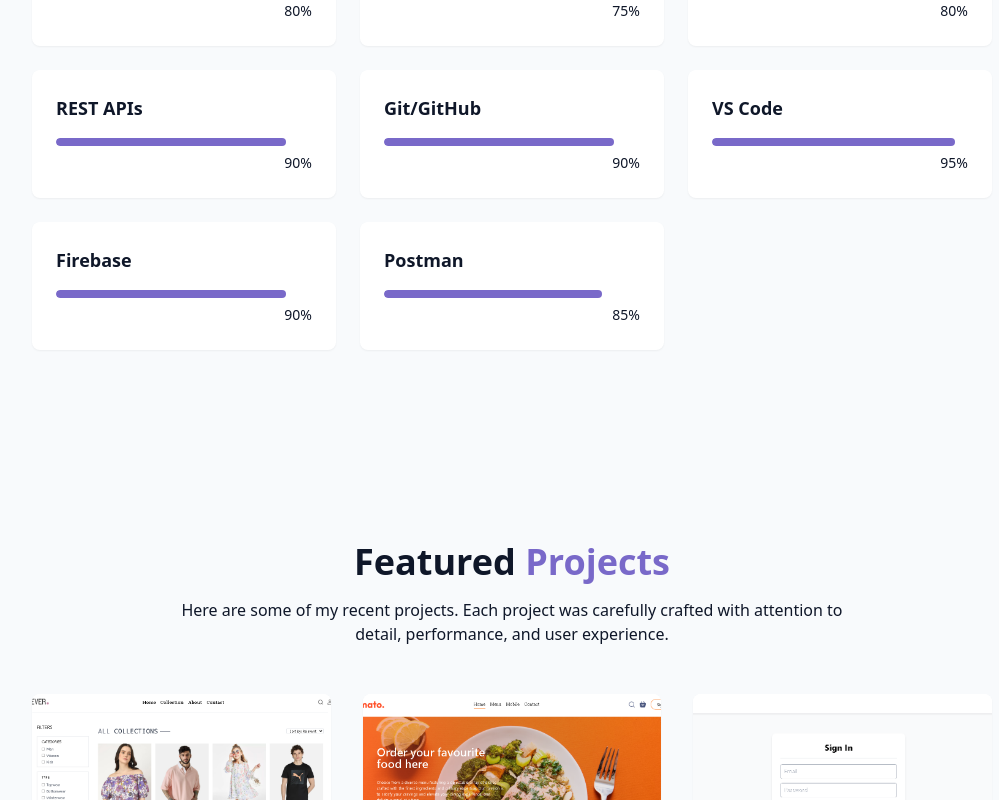
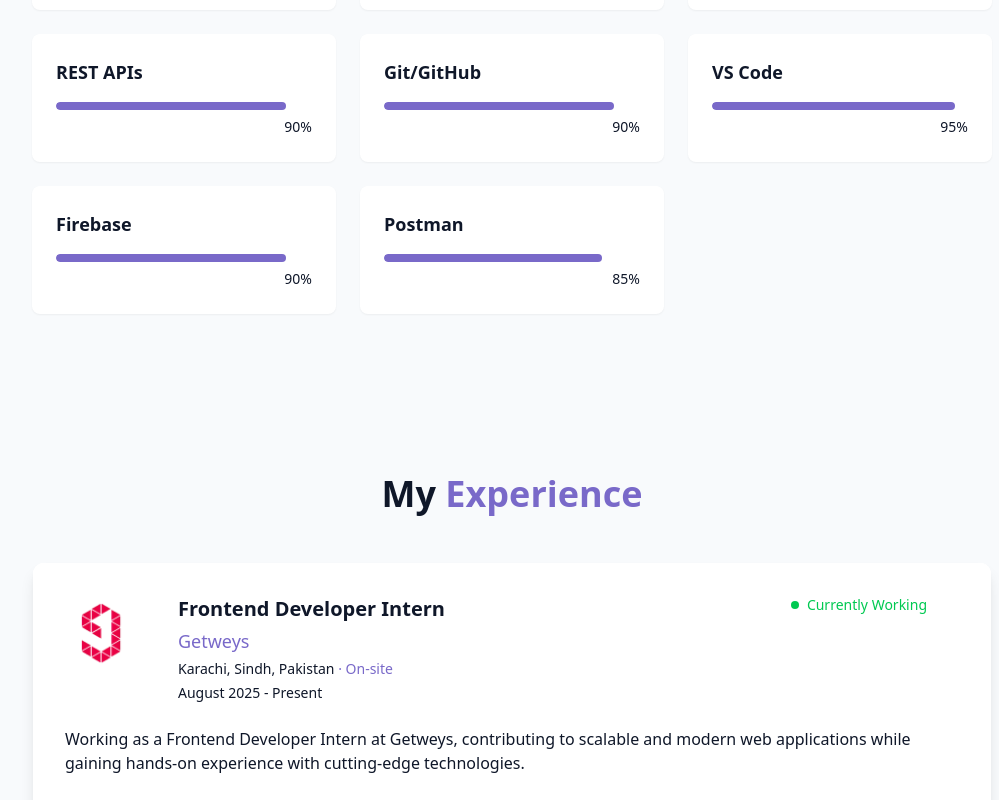
Before and after one commit to Ahnaf-Tariq/ahnaf-tariq-portfolio, a Next.js app: page / in a window 1280 px wide. Shown: the part 2000-2800 px from the top of the page, without its empty margins (128-1127 px from the left). Built offline with nearby package versions, Linux system fonts and the light colour scheme.

Commit message:
code optimized

```diff
--- a/app/page.tsx
+++ b/app/page.tsx
@@ -1,5 +1,6 @@
 import About from "@/components/About";
 import Contact from "@/components/Contact";
+import Experience from "@/components/Experience";
 import Footer from "@/components/Footer";
 import Hero from "@/components/Hero";
 import Navbar from "@/components/Navbar";
@@ -25,6 +26,7 @@
         <Hero />
         <About />
         <Skills />
+        <Experience />
         <Projects />
         <Contact />
       </main>
--- a/components/About.tsx
+++ b/components/About.tsx
@@ -3,7 +3,7 @@
 
 const About = () => {
   return (
-    <section id="about" className="py-24 px-4 relative">
+    <section id="about" className="py-20 px-4 relative">
       {" "}
       <div className="container max-w-5xl mx-auto">
         <h2 className="text-3xl md:text-4xl font-bold mb-12 text-center">
@@ -46,11 +46,11 @@
 
           <div className="grid grid-cols-1 gap-6">
             <div className="gradient-border p-6 card-hover">
-              <div className="flex items-start gap-4">
+              <div className="flex flex-col sm:flex-row items-start gap-4">
                 <div className="p-3 rounded-full bg-primary/10">
-                  <FaCode className="size-6 text-primary" />
+                  <FaCode className="size-5 sm:size-6 text-primary" />
                 </div>
-                <div className="text-left">
+                <div className="text-left space-y-1">
                   <h4 className="font-semibold text-lg">Web Development</h4>
                   <p className="text-muted-foreground">
                     Creating responsive websites and web applications with
@@ -60,11 +60,11 @@
               </div>
             </div>
             <div className="gradient-border p-6 card-hover">
-              <div className="flex items-start gap-4">
+              <div className="flex flex-col sm:flex-row items-start gap-4">
                 <div className="p-3 rounded-full bg-primary/10">
-                  <FaLightbulb className="size-6 text-primary" />
+                  <FaLightbulb className="size-5 sm:size-6 text-primary" />
                 </div>
-                <div className="text-left">
+                <div className="text-left space-y-1">
                   <h4 className="font-semibold text-lg">Problem Solving</h4>
                   <p className="text-muted-foreground">
                     Turning complex challenges into simple, efficient solutions
@@ -74,12 +74,12 @@
               </div>
             </div>
             <div className="gradient-border p-6 card-hover">
-              <div className="flex items-start gap-4">
+              <div className="flex flex-col sm:flex-row items-start gap-4">
                 <div className="p-3 rounded-full bg-primary/10">
-                  <FaRocket className="size-6 text-primary" />
+                  <FaRocket className="size-5 sm:size-6 text-primary" />
                 </div>
 
-                <div className="text-left">
+                <div className="text-left space-y-1">
                   <h4 className="font-semibold text-lg">Continuous Learning</h4>
                   <p className="text-muted-foreground">
                     Always exploring new tools, frameworks, and techniques to
--- a/components/Contact.tsx
+++ b/components/Contact.tsx
@@ -40,7 +40,7 @@
     }
   };
   return (
-    <section id="contact" className="py-24 px-4 relative bg-secondary/30">
+    <section id="contact" className="py-20 px-4 relative bg-secondary/30">
       <div className="container mx-auto max-w-5xl">
         <h2 className="text-3xl md:text-4xl font-bold mb-4 text-center">
           Get In <span className="text-primary"> Touch</span>
@@ -191,7 +191,7 @@
                 )}
               >
                 {isSubmitting ? "Sending..." : "Send Message"}
-                <IoMdSend size={16} />
+                <IoMdSend size={16} className="hidden sm:block" />
               </button>
             </form>
           </div>
--- /dev/null
+++ b/components/Experience.tsx
@@ -0,0 +1,112 @@
+import React from "react";
+import { FaReact, FaUsers, FaCodeBranch } from "react-icons/fa";
+
+const Experience = () => {
+  const skills = [
+    "React.js",
+    "Next.js",
+    "TypeScript",
+    "Tailwind CSS",
+    "MongoDB",
+    "Frontend Development",
+    "Team Collaboration",
+  ];
+  return (
+    <section id="experience" className="py-20 px-4 relative bg-secondary/30">
+      <div className="container max-w-5xl mx-auto">
+        {/* Heading */}
+        <h2 className="text-3xl md:text-4xl font-bold mb-12 text-center">
+          My <span className="text-primary"> Experience</span>
+        </h2>
+
+        {/* Card */}
+        <div className="gradient-border p-6 sm:p-8 rounded-xl bg-card shadow-lg">
+          {/* Header */}
+          <div className="flex flex-col sm:flex-row gap-4 sm:gap-2 mb-6">
+            <img
+              src="/getweys-logo.webp"
+              alt="Getweys Logo"
+              className="size-16 sm:size-20 rounded-lg object-contain bg-white p-1"
+            />
+            <div className="flex flex-col md:flex-row justify-between items-start sm:container gap-4 md:gap-2">
+              <div className="space-y-1">
+                <h3 className="text-xl font-semibold">
+                  Frontend Developer Intern
+                </h3>
+                <p className="text-primary text-lg font-medium">Getweys</p>
+                <p className="text-muted-foreground text-sm">
+                  Karachi, Sindh, Pakistan{" "}
+                  <span className="text-primary">· On-site</span>
+                </p>
+                <p className="text-sm font-medium mt-1">
+                  August 2025 - Present
+                </p>
+              </div>
+              <div className="flex gap-2 items-center">
+                <div className="w-2 h-2 rounded-full bg-green-500"></div>
+                <span className="text-sm text-green-500">
+                  Currently Working
+                </span>
+              </div>
+            </div>
+          </div>
+
+          {/* Description */}
+          <p className="text-muted-foreground mb-6">
+            Working as a Frontend Developer Intern at Getweys, contributing to
+            scalable and modern web applications while gaining hands-on
+            experience with cutting-edge technologies.
+          </p>
+
+          {/* Responsibilities */}
+          <div className="space-y-3 mb-6">
+            <h4 className="font-semibold text-lg">
+              Key Responsibilities & Achievements:
+            </h4>
+            <ul className="list-disc list-inside space-y-2 text-muted-foreground">
+              <li>
+                Developing responsive and user-friendly interfaces using{" "}
+                <span className="font-medium">
+                  React.js, Next.js, and TypeScript.
+                </span>
+              </li>
+              <li>
+                Styling applications with{" "}
+                <span className="font-medium">Tailwind CSS</span> for modern UI.
+              </li>
+              <li>
+                Collaborating with senior developers to implement quality UIs
+                and assist in backend integration with{" "}
+                <span className="font-medium">MongoDB</span>.
+              </li>
+              <li>
+                Writing clean, reusable, and maintainable code following best
+                practices.
+              </li>
+              <li>
+                Participating in code reviews and knowledge-sharing sessions.
+              </li>
+              <li>
+                Learning and applying new technologies in an agile environment.
+              </li>
+            </ul>
+          </div>
+
+          {/* Skills */}
+          <div className="flex flex-wrap gap-2">
+            {skills.map((skill, index) => (
+              <span
+                key={index}
+                className="px-4 py-1 rounded-full text-sm bg-primary/10 text-primary font-medium"
+              >
+                {skill}
+              </span>
+            ))}
+          </div>
+        </div>
+      </div>
+    </section>
+  );
+};
+
+export default Experience;
--- a/components/Navbar.tsx
+++ b/components/Navbar.tsx
@@ -9,6 +9,7 @@
   { name: "Home", href: "#hero" },
   { name: "About", href: "#about" },
   { name: "Skills", href: "#skills" },
+  { name: "Experience", href: "#experience" },
   { name: "Projects", href: "#projects" },
   { name: "Contact", href: "#contact" },
 ];
@@ -68,7 +69,7 @@
 
         <div
           className={cn(
-            "fixed inset-0 bg-background/95 backdroup-blur-md z-40 flex flex-col items-center justify-center",
+            "fixed h-[100dvh] top-0 left-0 w-full bg-background/95 z-40 flex flex-col items-center pt-24",
             "transition-all duration-300 sm:hidden",
             isMenuOpen
               ? "opacity-100 pointer-events-auto"
--- a/components/Projects.tsx
+++ b/components/Projects.tsx
@@ -21,7 +21,6 @@
       "A complete food delivery web application with frontend, backend, and admin panel for managing restaurants, menus, and orders.",
     image: "/projects/picture2.png",
     tags: ["React.js", "Node.js", "Express.js", "MongoDB"],
-    liveUrl: "",
     githubUrl: "https://github.com/Ahnaf-Tariq/FoodDelivery-mern-website",
   },
   {
@@ -38,7 +37,7 @@
 
 const Projects = () => {
   return (
-    <section id="projects" className="py-24 px-4 relative">
+    <section id="projects" className="py-20 px-4 relative">
       <div className="container mx-auto max-w-5xl">
         <h2 className="text-3xl md:text-4xl font-bold mb-4 text-center">
           {" "}
--- a/components/Skills.tsx
+++ b/components/Skills.tsx
@@ -30,7 +30,7 @@
   const [activeCategory, setActiveCategory] = useState("all");
 
   return (
-    <section id="skills" className="py-24 px-4 relative bg-secondary/30">
+    <section id="skills" className="py-20 px-4 relative bg-secondary/30">
       <div className="container mx-auto max-w-5xl">
         <h2 className="text-3xl md:text-4xl font-bold mb-12 text-center">
           My <span className="text-primary"> Skills</span>
```
Also changed, not shown: public/getweys-logo.webp (added).
